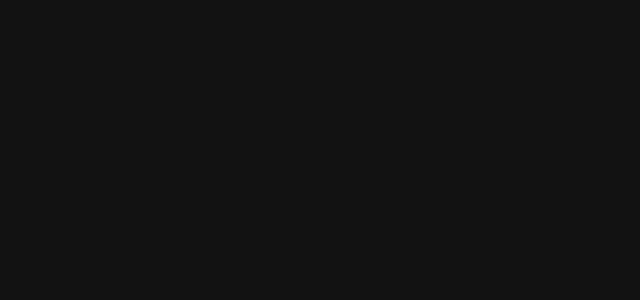
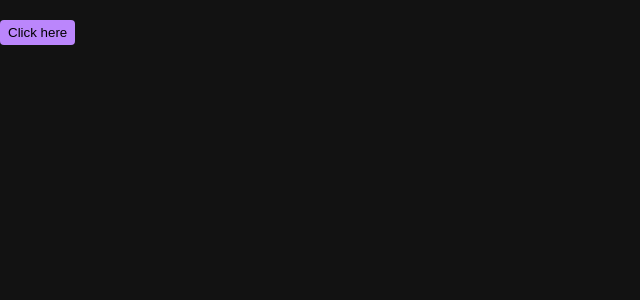
Before and after one commit to vatsal-kandoi/vatsal-kandoi.github.io, a React (Create React App) app: page / in a window 1280 px wide. Shown: the top 300 px of the page, without its empty margins (0-640 px from the left). Built offline with nearby package versions, Linux system fonts and the light colour scheme; the HTML template or start-up script is replaced by a standard one.

Commit message:
Fix button CSS

```diff
--- a/src/App.tsx
+++ b/src/App.tsx
@@ -3,6 +3,7 @@
 import { ThemeProvider } from "styled-components";
 import useThemeProvider from "./hooks/themeprovider";
 import Layer from './components/layer/layer';
+import { Button, IconButton } from './components/buttons';
 
 const App: React.FC<{}> = () => {
   const {themeContextValue, theme} = useThemeProvider();
@@ -11,7 +12,12 @@
       <ThemeProviderContext.Provider value={themeContextValue}>
         <ThemeProvider theme={theme}>
           <Layer style={{minHeight: "100vh"}}>
-            <></>
+            <>
+              <Button onClick={() => {}}>
+                <>Click here</>
+              </Button>
+              <IconButton onClick={() => {}}></IconButton>
+            </>
           </Layer>
         </ThemeProvider>
       </ThemeProviderContext.Provider>
--- a/src/components/buttons/button/button.tsx
+++ b/src/components/buttons/button/button.tsx
@@ -4,10 +4,10 @@
 import { Container, createRippleEffectForButton } from "./styles";
 import "../styles.css"
 
-export interface IButtonProps extends Omit<React.HTMLAttributes<HTMLButtonElement>, "size" | "onClick"> {
+export interface IButtonProps extends Omit<React.HTMLAttributes<HTMLButtonElement>, "onClick"> {
     /** Handler to be triggered on button click */
     onClick: () => void;
-    children: React.ReactElement;
+    children?: React.ReactElement;
 }
 
 const Button: React.FC<IButtonProps> = (props) => {
@@ -30,8 +30,9 @@
 
     return (
         <Container onClick={click}
+            ref={buttonRef}
             {...remainingProps}>
-            {children}
+            {children || <></>}
         </Container>
     );
 }
--- a/src/components/buttons/button/styles.ts
+++ b/src/components/buttons/button/styles.ts
@@ -5,33 +5,33 @@
 const Container = styled.button`
     cursor: pointer;
     padding: 0.3rem 0.5rem;
-    border-radius: 1.5rem;
+    border-radius: 0.25rem;
     overflow: hidden;
     position: relative;
 
-    color: ${props => props.theme.palette.text.background};
+    color: ${props => (props.theme as Theme).palette.text.primary};
     border: none;
-    background-color: transparent;
+    background-color: ${props => (props.theme as Theme).palette.primary};
 
     -webkit-transition: background-color 300ms linear;
     -ms-transition: background-color 300ms linear;
     transition: background-color 300ms linear;
 
     &:hover {
-        background-color: ${props => hexToRGB(props.theme.palette.background_contrast, 0.1)};
+        background-color: ${props => hexToRGB(props.theme.palette.primary, 0.8)};
     }
 `;
 
 const createRippleEffectForButton = (x: number, y: number, theme: Theme, buttonRef: HTMLButtonElement) => {
     const span = document.createElement("span");
     span.classList.add("button-click-ripple");
-    span.style.backgroundColor = hexToRGB(theme.palette.primary, 0.3);
+    span.style.backgroundColor = hexToRGB(theme.palette.background, 0.3);
     span.style.top = `${y}px`;
     span.style.left = `${x}px`;
 
     buttonRef.appendChild(span)
 
-    setTimeout(() => buttonRef.removeChild(span), 300);
+    setTimeout(() => buttonRef.removeChild(span), 500);
 }
 
 
--- a/src/components/buttons/icon/button.tsx
+++ b/src/components/buttons/icon/button.tsx
@@ -1,24 +1,44 @@
 import * as React from "react";
-import Button, { IButtonProps } from "../button/button";
-import { IconContainer } from "./styles";
+import { useTheme } from "styled-components";
+import { Theme } from "../../../interfaces";
+import { Container, IconContainer, createRippleEffectForButton } from "./styles";
 import "../styles.css"
 
-interface IIconButtonProps extends IButtonProps {
-    /** Size of the icon button */
-    size?: "small" | "medium" | "large";
+export interface IButtonProps extends Omit<React.HTMLAttributes<HTMLButtonElement>, "size" | "onClick"> {
+    /** Handler to be triggered on button click */
+    onClick: () => void;
+    children?: React.ReactElement;
+    /** Size of the icon */
+    size?: "small" | "medium" | "large"
 }
 
-const IconButton: React.FC<IIconButtonProps> = (props) => {
+const Button: React.FC<IButtonProps> = (props) => {
+    const theme = useTheme() as Theme;
+    const buttonRef = React.useRef<HTMLButtonElement>(null);
 
-    const { size, children, style, ...remainingProps} = props;
+    const {onClick, children, size, ...remainingProps} = props;
+
+    const click = (e: React.MouseEvent<HTMLButtonElement, MouseEvent>) => {
+        if (buttonRef?.current === null) return;
+        let x = e.nativeEvent.offsetX;
+        let y = e.nativeEvent.offsetY;
+
+        createRippleEffectForButton(x, y, theme, buttonRef?.current);
+
+        if(onClick !== undefined) {
+            onClick();
+        }
+    }
 
     return (
-        <Button style={{...style, borderRadius: "50%"}} {...remainingProps}>
-            <IconContainer $size={size || "small"}>
-                {children}
+        <Container onClick={click}
+            ref={buttonRef}
+            {...remainingProps}>
+            <IconContainer $size={size}>
+                {children || <></>}
             </IconContainer>
-        </Button>
+        </Container>
     );
 }
 
-export default IconButton;
+export default Button;
--- a/src/components/buttons/icon/styles.ts
+++ b/src/components/buttons/icon/styles.ts
@@ -1,5 +1,6 @@
 import styled from "styled-components";
 import { hexToRGB } from "../../../utils/themes";
+import { Theme } from "../../../interfaces";
 
 const getButtonFontSize = (size: "small" | "medium" | "large"): string => {
     if (size === "small") return "2rem";
@@ -20,4 +21,37 @@
     }
 `
 
-export { IconContainer };
+const Container = styled.button`
+    cursor: pointer;
+    padding: 0.3rem 0.5rem;
+    border-radius: 50%;
+    overflow: hidden;
+    position: relative;
+
+    color: ${props => (props.theme as Theme).palette.primary};
+    border: none;
+    background-color: transparent;
+
+    -webkit-transition: background-color 300ms linear;
+    -ms-transition: background-color 300ms linear;
+    transition: background-color 300ms linear;
+
+    &:hover {
+        background-color: ${props => hexToRGB(props.theme.palette.primary, 0.2)};
+    }
+`;
+
+const createRippleEffectForButton = (x: number, y: number, theme: Theme, buttonRef: HTMLButtonElement) => {
+    const span = document.createElement("span");
+    span.classList.add("button-click-ripple");
+    span.style.backgroundColor = hexToRGB(theme.palette.primary, 0.3);
+    span.style.top = `${y}px`;
+    span.style.left = `${x}px`;
+
+    buttonRef.appendChild(span)
+
+    setTimeout(() => buttonRef.removeChild(span), 500);
+}
+
+
+export { Container, IconContainer, createRippleEffectForButton };
--- a/src/components/buttons/index.ts
+++ b/src/components/buttons/index.ts
@@ -1 +1,2 @@
 export { default as IconButton } from "./icon/button";
+export { default as Button } from "./button/button";
--- a/src/components/buttons/styles.css
+++ b/src/components/buttons/styles.css
@@ -6,17 +6,17 @@
         height: 0px;
     }
     to {
-        width: 2rem;
-        height: 2rem;
+        width: 10rem;
+        height: 10rem;
         opacity: 0;
     }
 }
 
 .button-click-ripple {
     position: absolute;
-    width: 2rem;
-    height: 2rem;
+    width: 10rem;
+    height: 10rem;
     transform: translate(-50%, -50%);
     border-radius: 50%;
-    animation: btnClickRippleEffect 0.3s ease-out;
+    animation: btnClickRippleEffect 0.5s ease-out;
 }
--- a/src/components/layer/styles.ts
+++ b/src/components/layer/styles.ts
@@ -13,7 +13,7 @@
     box-shadow: ${props => getBoxShadowForLayer(props.$elevation || 0)};
     background-color: ${props => (props.theme as Theme).palette.background};
     background-image: ${props => getBackgroundImageForLayer(props.$elevation || 0, (props.theme as Theme).mode)};
-    border-radius: ${props => (props.$square || false) ? "1.5rem" : "0rem"};
+    border-radius: ${props => (props.$square || false) ? "0.25rem" : "0rem"};
 `
 
 export { Container };
```
